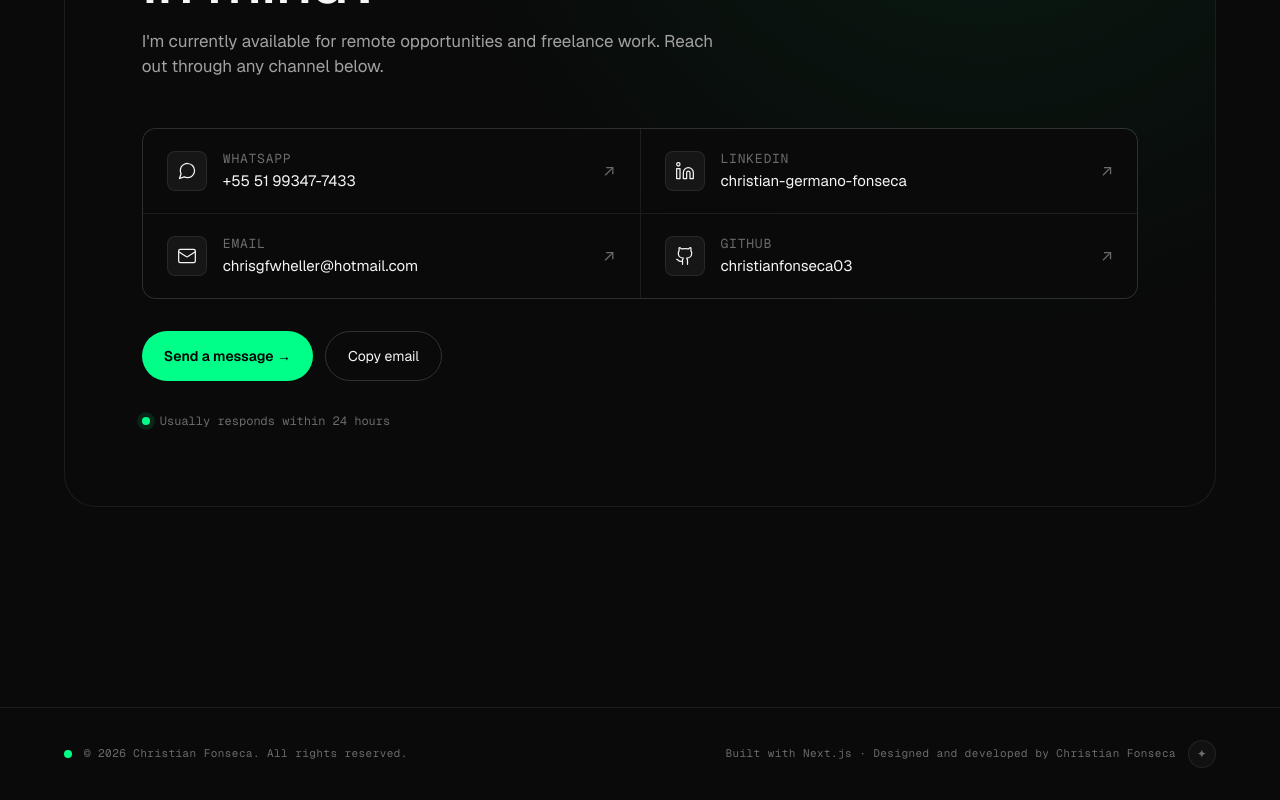
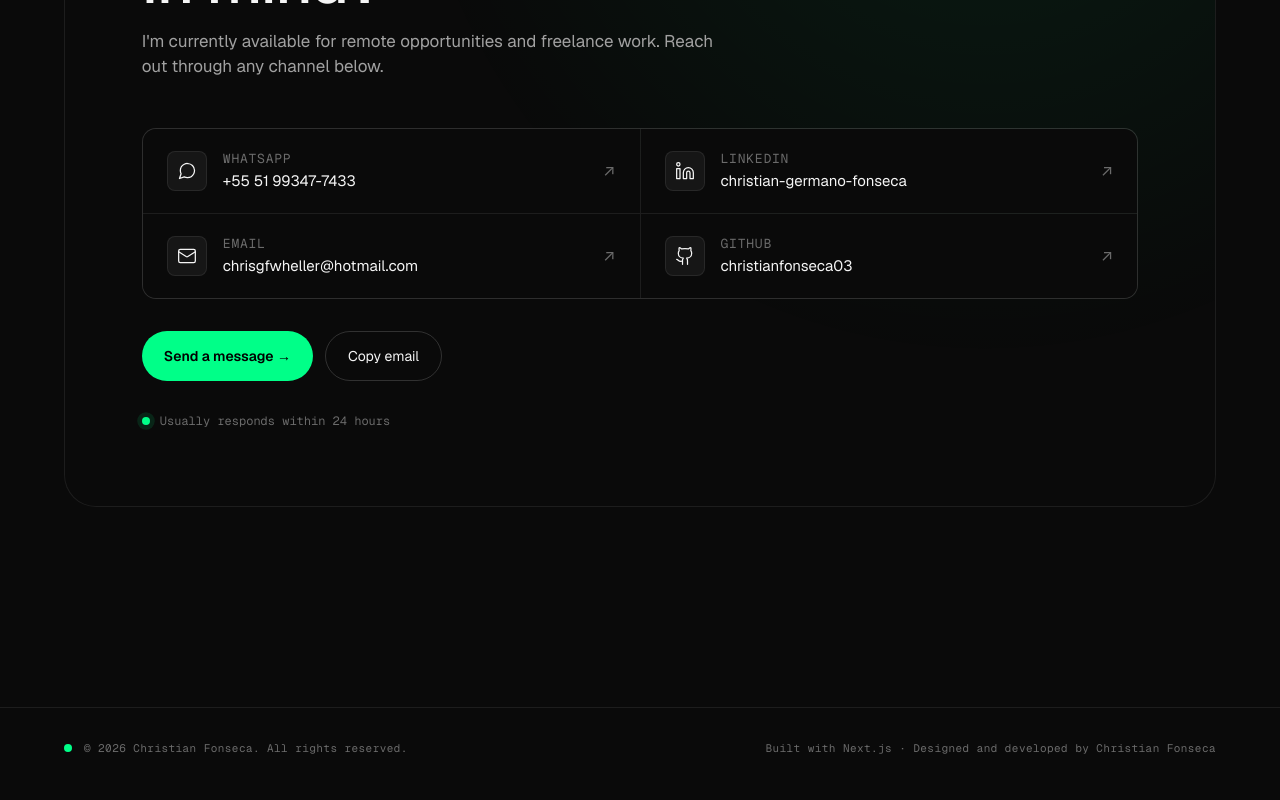
Before and after one commit to christianfonseca03/portfolio, a Next.js app: page /en in a window 1280 px wide. Shown: the part 6117-6917 px from the top of the page. Built offline with nearby package versions, Linux system fonts and the light colour scheme.

Commit message:
delete: easter egg

```diff
--- a/app/[lang]/page.tsx
+++ b/app/[lang]/page.tsx
@@ -33,7 +33,7 @@ export default async function Page({
         <Education t={dict.education} lang={lang} />
         <Contact t={dict.contact} />
       </main>
-      <Footer t={dict.footer} easterT={dict.easter} />
+      <Footer t={dict.footer}/>
     </>
   )
 }
--- a/components/Footer.tsx
+++ b/components/Footer.tsx
@@ -5,10 +5,9 @@ import type { Dictionary } from '@/app/[lang]/dictionaries'
 
 type Props = {
   t:       Dictionary['footer']
-  easterT: Dictionary['easter']
 }
 
-export default function Footer({ t, easterT }: Props) {
+export default function Footer({ t }: Props) {
   const [open, setOpen] = useState(false)
 
   useEffect(() => {
@@ -27,37 +26,9 @@ export default function Footer({ t, easterT }: Props) {
           </div>
           <div className="flex items-center gap-3">
             <span>{t.built}</span>
-            <button
-              onClick={() => setOpen(true)}
-              aria-label="Easter egg"
-              className="w-7 h-7 rounded-full border border-white/8 bg-bg-elev flex items-center justify-center text-xs transition-all hover:text-accent hover:border-accent hover:rotate-90"
-            >
-              ✦
-            </button>
           </div>
         </div>
       </footer>
-
-      {/* Easter egg modal */}
-      <div
-        className={`fixed inset-0 z-100 flex items-center justify-center bg-[rgba(10,10,10,0.92)] p-6 opacity-0 transition-opacity duration-300 pointer-events-none backdrop-blur-[20px] ${open ? 'opacity-100 pointer-events-auto' : ''}`}
-        onClick={() => setOpen(false)}
-      >
-        <div
-          className={`w-full max-w-[440px] rounded-[14px] border border-white/8 bg-bg-elev p-10 text-center transition-transform duration-300 ease-[cubic-bezier(0.22,1,0.36,1)] ${open ? 'scale-100' : 'scale-95'}`}
-          onClick={(e) => e.stopPropagation()}
-        >
-          <div className="mb-4 inline-block text-5xl text-accent animate-[spin-slow_6s_linear_infinite]">✦</div>
-          <h3 className="font-display text-[28px] font-medium tracking-[-0.02em] mb-3">{easterT.title}</h3>
-          <p className="text-fg-muted text-[15px] leading-relaxed mb-6">{easterT.body}</p>
-          <button
-            onClick={() => setOpen(false)}
-            className="inline-flex items-center gap-2 px-[22px] py-3 text-sm font-semibold bg-accent text-black rounded-full transition-all hover:-translate-y-0.5"
-          >
-            {easterT.close}
-          </button>
-        </div>
-      </div>
     </>
   )
 }
--- a/messages/en.json
+++ b/messages/en.json
@@ -68,10 +68,5 @@
   "footer": {
     "built": "Built with Next.js · Designed and developed by Christian Fonseca",
     "year":  "© 2026 Christian Fonseca. All rights reserved."
-  },
-  "easter": {
-    "title": "You found it.",
-    "body":  "Thanks for looking closely. That's the kind of attention I bring to every line of code.",
-    "close": "Nice"
   }
 }
--- a/messages/pt.json
+++ b/messages/pt.json
@@ -68,10 +68,5 @@
   "footer": {
     "built": "Feito com Next.js · Design e desenvolvimento por Christian Fonseca",
     "year":  "© 2026 Christian Fonseca. Todos os direitos reservados."
-  },
-  "easter": {
-    "title": "Você encontrou.",
-    "body":  "Obrigado por olhar com atenção. É esse mesmo cuidado que coloco em cada linha de código.",
-    "close": "Legal"
   }
 }
```
